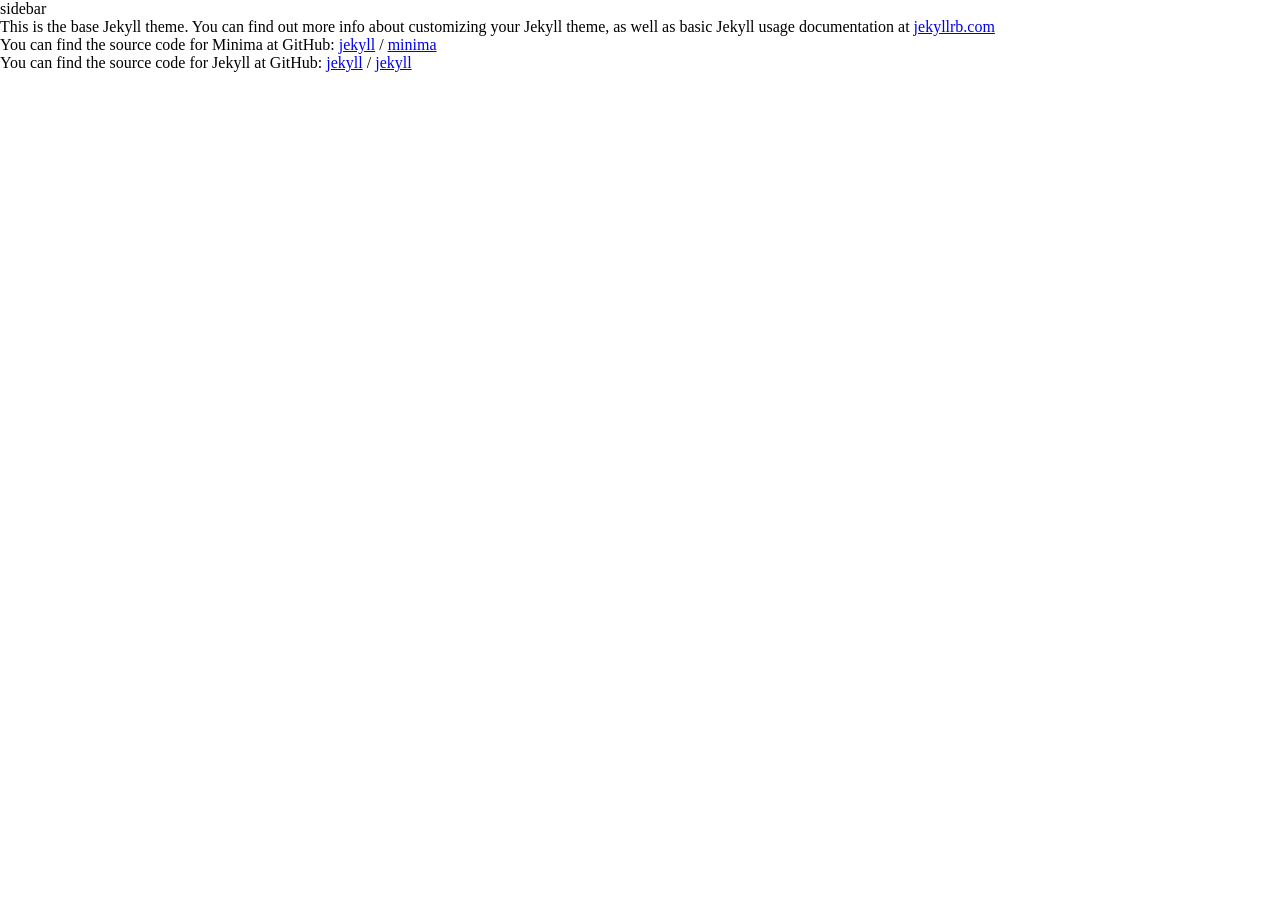
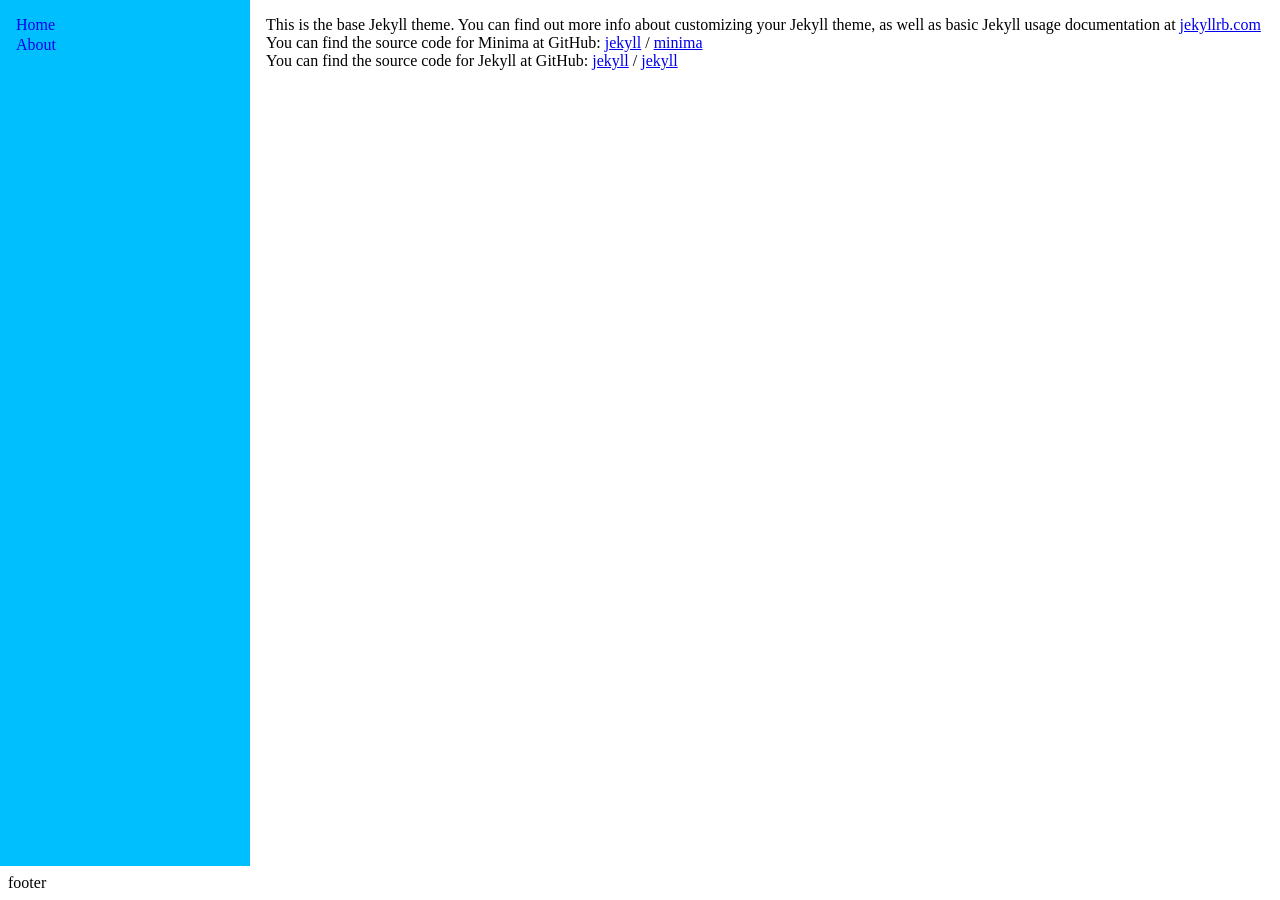
Before and after one commit to ouivalo/Efficient-web-vibes-for-better-world, a Jekyll site: the page built from _pages/about.markdown, in a window 1280 px wide. Built offline with Jekyll 4.4.1, drawn with Linux system fonts in a browser that asks for light colours.

```diff
--- a/_config.yml
+++ b/_config.yml
@@ -1,38 +1,21 @@
-# Welcome to Jekyll!
-#
-# This config file is meant for settings that affect your whole blog, values
-# which you are expected to set up once and rarely edit after that. If you find
-# yourself editing this file very often, consider using Jekyll's data files
-# feature for the data you need to update frequently.
-#
-# For technical reasons, this file is *NOT* reloaded automatically when you use
-# 'bundle exec jekyll serve'. If you change this file, please restart the server process.
-#
-# If you need help with YAML syntax, here are some quick references for you:
-# https://learn-the-web.algonquindesign.ca/topics/markdown-yaml-cheat-sheet/#yaml
-# https://learnxinyminutes.com/docs/yaml/
-#
-# Site settings
-# These are used to personalize your new site. If you look in the HTML files,
-# you will see them accessed via {{ site.title }}, {{ site.email }}, and so on.
-# You can create any custom variable you would like, and they will be accessible
-# in the templates via {{ site.myvariable }}.
 
 title: Ouivalo
 email: hello@ouivalo.fr
 description: >- # this means to ignore newlines until "baseurl:"
   Description
-baseurl: "" # the subpath of your site, e.g. /blog
+baseurl: "/" # the subpath of your site, e.g. /blog
 url: "" # the base hostname & protocol for your site, e.g. http://example.com
-github_username:  jekyll
+github_username:  ouivalo
 
 # Build settings
-# theme: minima
 plugins:
   - jekyll-feed
 
 sass:
   sass_dir: _sass
+
+
+include: ['_pages']
 
 # Exclude from processing.
 # The following items will not be processed, by default.
@@ -42,12 +25,12 @@ sass:
 # Excluded items can be processed by explicitly listing the directories or
 # their entries' file path in the `include:` list.
 #
-# exclude:
+exclude:
 #   - .sass-cache/
 #   - .jekyll-cache/
 #   - gemfiles/
-#   - Gemfile
-#   - Gemfile.lock
+  - Gemfile
+  - Gemfile.lock
 #   - node_modules/
 #   - vendor/bundle/
 #   - vendor/cache/
--- a/_includes/sidebar.html
+++ b/_includes/sidebar.html
@@ -1 +1,19 @@
-sidebar
+<div class="sidebar">
+    <nav class="navbar">
+        <ul class="nav-menu vertical">
+            <li class="nav-item">
+                <a class="nav-link" href="{{ site.baseurl }}">Home</a>
+            </li>
+            <!-- {% assign pages_list = site.pages %} -->
+            {% for node in site.pages %}
+                {% if node.title != null %}
+                    <!-- {% if node.layout == "page" %} -->
+                        <li>
+                            <a class="nav-link {% if page.url == node.url %} active{% endif %}" href="{{ node.url | absolute_url }}">{{ node.title }}</a>
+                        </li>
+                    <!-- {% endif %} -->
+                {% endif %}
+            {% endfor %}
+        </ul>
+    </nav>
+</div>
--- a/_layouts/default.html
+++ b/_layouts/default.html
@@ -7,9 +7,11 @@
 
     {% include sidebar.html %}
 
-    <div class="content container">
+    <main class="content">
       {{ content }}
-    </div>
-
+    </main>
   </body>
+  <footer class="footer">
+    footer
+  </footer>
 </html>
--- a/_layouts/home.html
+++ b/_layouts/home.html
@@ -2,5 +2,4 @@
 layout: page
 title: Home
 ---
-
-<h1>{{ page.title }}</h1>
+home
--- /dev/null
+++ b/_layouts/post.html
@@ -0,0 +1 @@
+post
--- /dev/null
+++ b/_pages/posts.markdown
@@ -0,0 +1,5 @@
+---
+layout: posts
+title: Blog
+permalink: /blog/
+---
--- a/assets/css/main.scss
+++ b/assets/css/main.scss
@@ -1,5 +1,9 @@
 ---
 ---
+
+ul, li {
+    list-style: none;
+}
 
 * {
     margin: 0;
@@ -13,5 +17,54 @@ html, body {
 }
 
 body {
+    display: grid;
+    grid-template-areas:
+    "sidebar content"
+    "footer footer";
+    grid-template-rows: 1fr auto;
+    grid-template-columns: auto 1fr;
+}
+
+footer.footer {
+    grid-area: footer;
+    padding: 0.5rem;
 
 }
+
+main.content {
+    grid-area: content;
+    // background-color: rgb(141, 217, 137);
+    padding: 1rem;
+}
+
+.sidebar {
+    grid-area: sidebar;
+    padding: 1rem;
+    width: 250px;
+    background-color: deepskyblue;
+}
+
+.navbar {
+
+}
+
+.nav-menu {
+    display: flex;
+    gap: 0.1rem;
+
+    &.vertical {
+        flex-direction: column;
+    }
+}
+
+.nav-item {
+
+}
+
+.nav-link {
+    text-decoration: none;
+
+    &.active {
+
+    }
+}
```
Also changed, not shown: _layouts/posts.html (added, +13 -0 lines), _pages/about.markdown (renamed from about.markdown).
